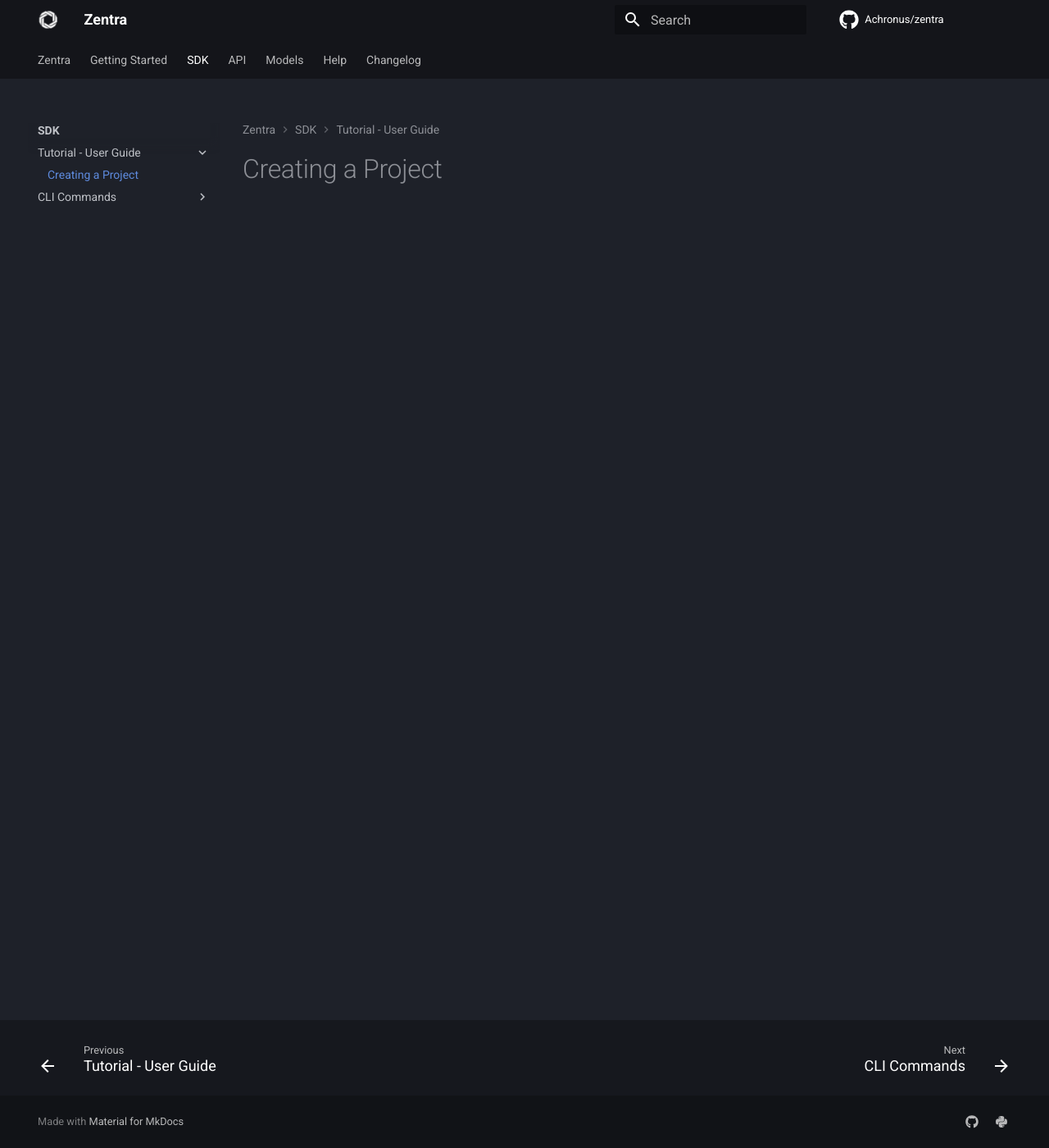
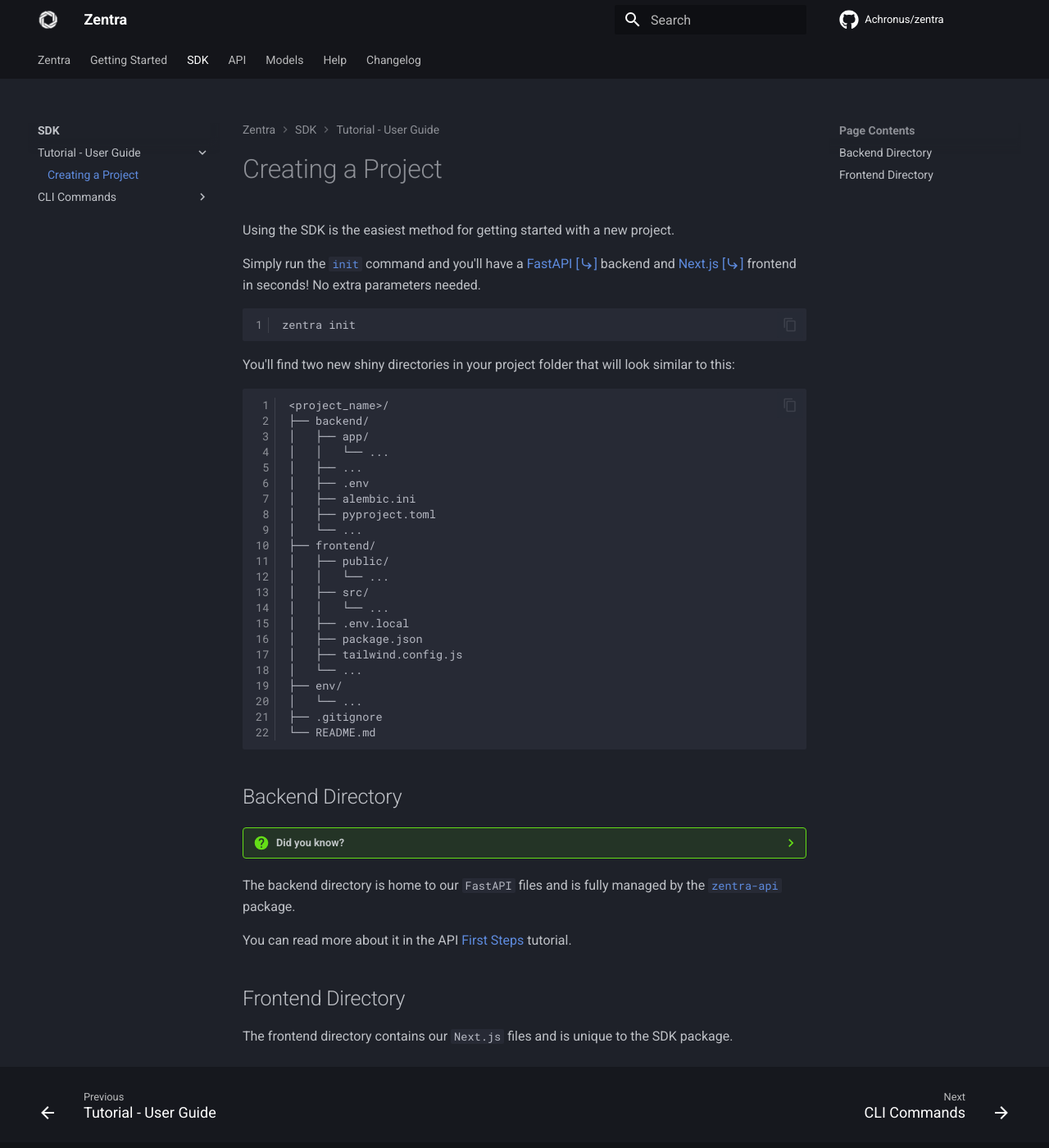
Before and after one commit to Achronus/zentra, an MkDocs documentation site: the page built from docs/sdk/tutorial/create.md, in a window 1280 px wide and 1400 px high. Shown: the whole window at 82% size. Built offline with MkDocs 1.6.1 and Material for MkDocs 9.7.7, drawn with Linux system fonts in a browser that asks for light colours; comment, search, counter and statistics services are not loaded; the version menu is left out.

Commit message:
(docs): Added docs for getting started with the SDK page.
- Removed the old 'usage' docs
- Updated the 'mkdocs' config file to accommodate changes

````diff
--- a/docs/sdk/tutorial/create.md
+++ b/docs/sdk/tutorial/create.md
@@ -1 +1,55 @@
 # Creating a Project
+
+Using the SDK is the easiest method for getting started with a new project.
+
+Simply run the [`init`](/sdk/commands/init) command and you'll have a [FastAPI [:material-arrow-right-bottom:]](https://fastapi.tiangolo.com/) backend and [Next.js [:material-arrow-right-bottom:]](https://nextjs.org/) frontend in seconds! No extra parameters needed.
+
+```cmd title=""
+zentra init
+```
+
+You'll find two new shiny directories in your project folder that will look similar to this:
+
+```cmd title=""
+<project_name>/
+├── backend/
+│   ├── app/
+│   │   └── ...
+│   ├── ...
+│   ├── .env
+│   ├── alembic.ini
+│   ├── pyproject.toml
+│   └── ...
+├── frontend/
+│   ├── public/
+│   │   └── ...
+│   ├── src/
+│   │   └── ...
+│   ├── .env.local
+│   ├── package.json
+│   ├── tailwind.config.js
+│   └── ...
+├── env/
+│   └── ...
+├── .gitignore
+└── README.md
+```
+
+## Backend Directory
+
+??? question "Did you know?"
+
+    We built the backend using the [`zentra-api`](/api) package!
+    ```cmd title=""
+    zentra-api init backend
+    ```
+
+    Pretty cool right?! 🤓
+
+The backend directory is home to our `FastAPI` files and is fully managed by the [`zentra-api`](/api) package.
+
+You can read more about it in the API [First Steps](/api/tutorial/first-steps/) tutorial.
+
+## Frontend Directory
+
+The frontend directory contains our `Next.js` files and is unique to the SDK package.
--- a/mkdocs.yml
+++ b/mkdocs.yml
@@ -38,8 +38,6 @@
   - Getting Started:
       - Getting Started: starting/index.md
       - Installation: starting/install.md
-      - Usage Guides:
-        - SDK: starting/usage/sdk.md
   - SDK:
     - Zentra SDK: sdk/index.md
     - Tutorial - User Guide:
````
Also changed, not shown: docs/starting/usage/sdk.md (deleted, +0 -53 lines).
